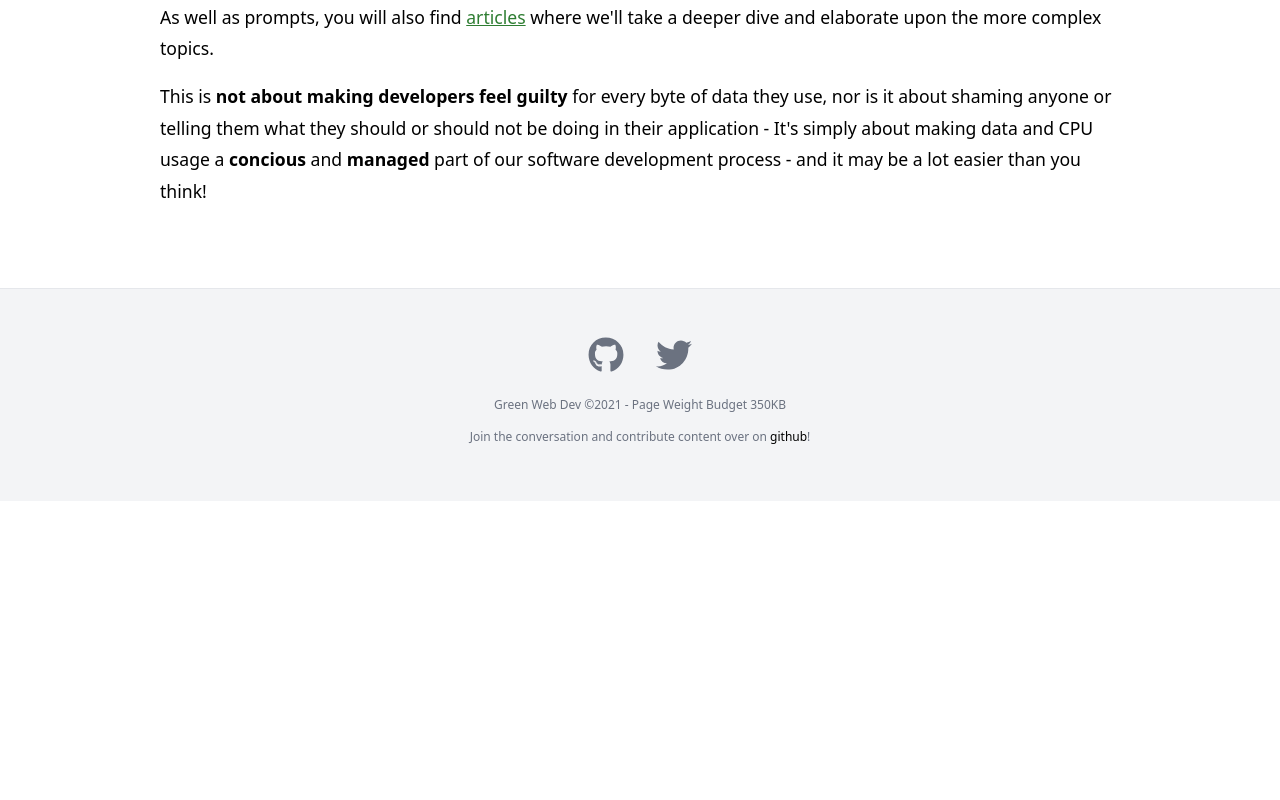
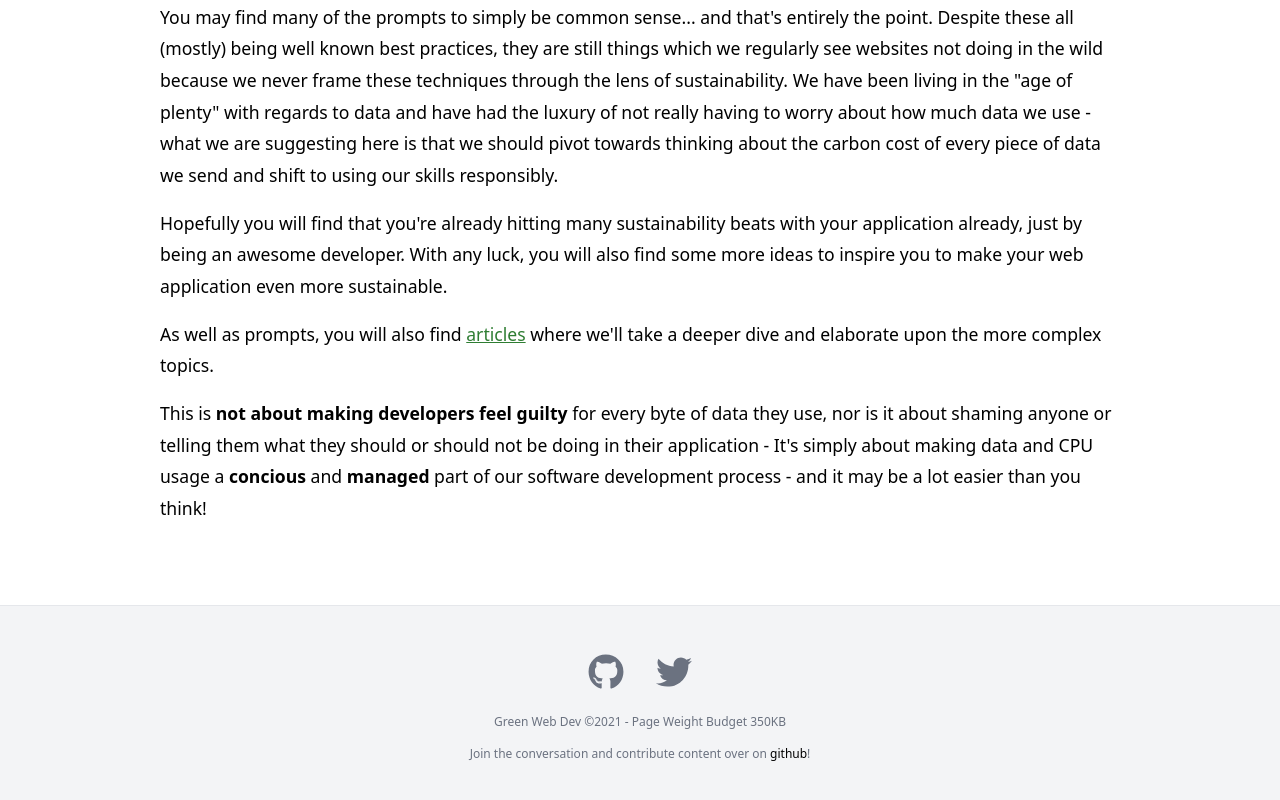
Before and after one commit to mikeyhogarth/green-web-dev, a Next.js app: page /about in a window 1280 px wide. Shown: the part 1345-2145 px from the top of the page. Before the commit the page ends 1846 px from the top, so only its background shows below. Built offline with nearby package versions, Linux system fonts and the light colour scheme.

Commit message:
Beef up about page

```diff
--- a/pages/about.mdx
+++ b/pages/about.mdx
@@ -21,7 +21,11 @@ Well, No. Not exactly. Firstly, we're not there yet in terms of having 100% rene
 
 As **web developers** and **digital professionals**, we are in a **unique position** to help reduce the carbon footprint caused by our industry. Typically, much of the blame for carbon emissions is aimed at data centers, but we as developers do share in that responsibility because it is our applications that they are hosting. Because there is a direct correlation between the carbon impact of digital services and the number of users/visitors that those services receive, a single good decison that we make around sustainability can propogate into huge savings on carbon emissions for our applications.
 
-This website aims to bring together **community curated knowledge** and capture simple [prompts](/prompts) that web developers can use to help reduce the carbon footprint of their applications - and the great news is that many of these techniques are simple to implement and usually come with other bonuses, such as faster page load times and cheaper hosting bills (you might even find that you're hitting many sustainability beats already!).
+This website aims to bring together **community curated knowledge** and capture simple [prompts](/prompts) that web developers can use to help reduce the carbon footprint of their applications - and the great news is that many of these techniques are simple to implement and usually come with other bonuses, such as faster page load times and cheaper hosting bills.
+
+You may find many of the prompts to simply be common sense... and that's entirely the point. Despite these all (mostly) being well known best practices, they are still things which we regularly see websites not doing in the wild because we never frame these techniques through the lens of sustainability. We have been living in the "age of plenty" with regards to data and have had the luxury of not really having to worry about how much data we use - what we are suggesting here is that we should pivot towards thinking about the carbon cost of every piece of data we send and shift to using our skills responsibly.
+
+Hopefully you will find that you're already hitting many sustainability beats with your application already, just by being an awesome developer. With any luck, you will also find some more ideas to inspire you to make your web application even more sustainable.
 
 As well as prompts, you will also find [articles](/articles) where we'll take a deeper dive and elaborate upon the more complex topics.
 
```
